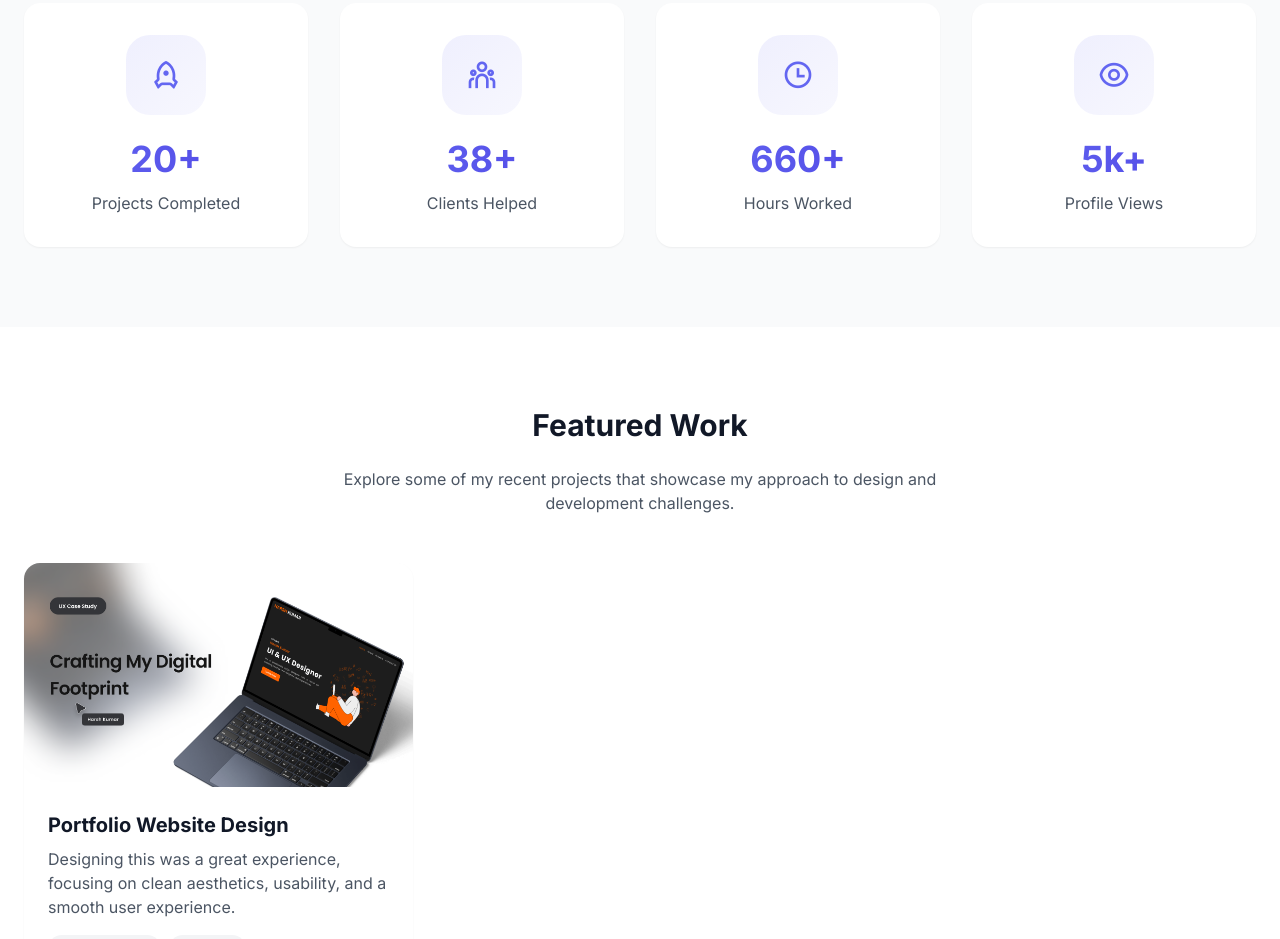
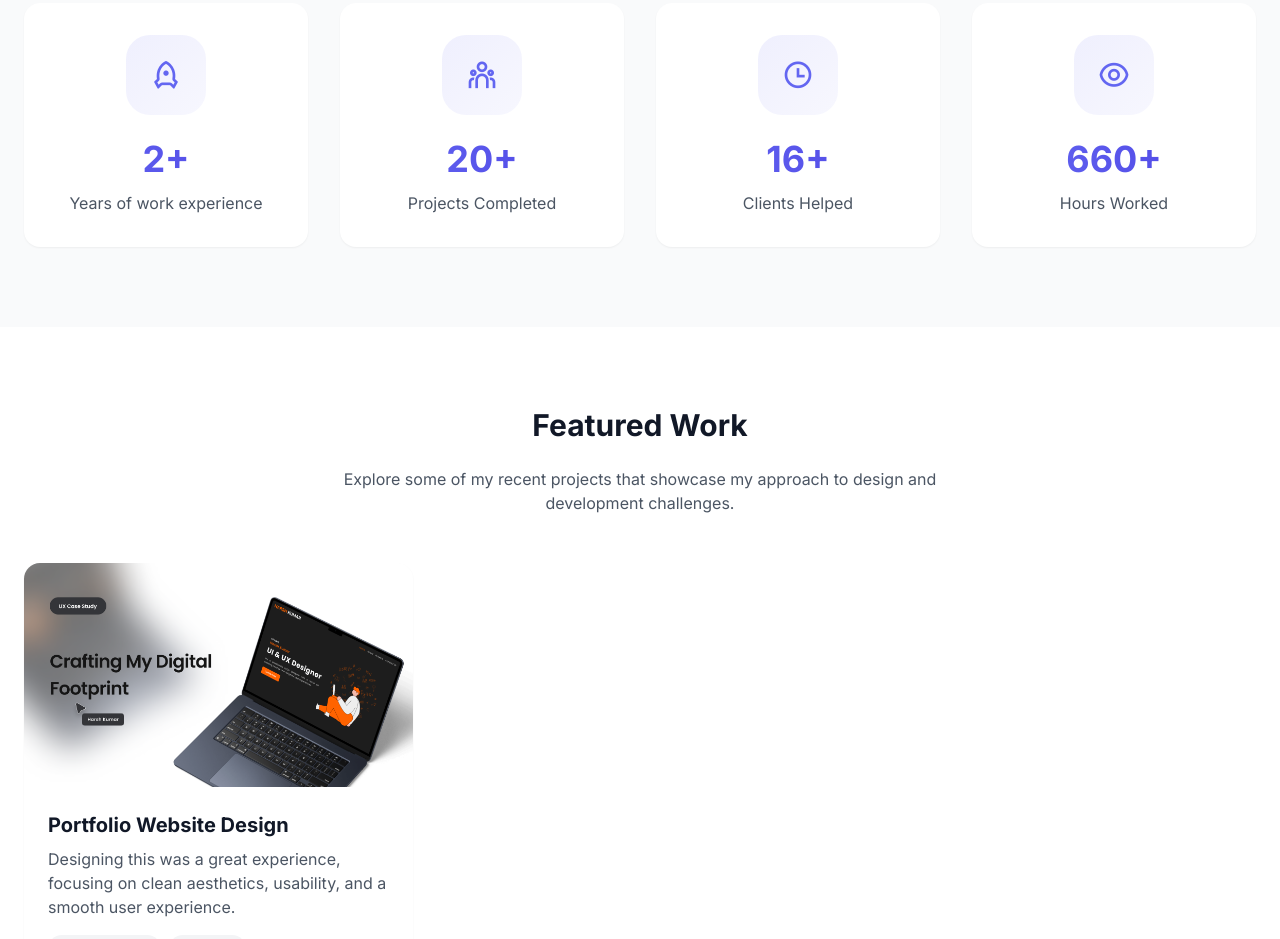
Before and after one commit to Harsh0897kumar/Harsh-Kumar, a plain HTML site: page index.html in a window 1280 px wide. Shown: the part 877-1816 px from the top of the page. Drawn offline with nearby package versions, Linux system fonts and the light colour scheme.

Commit message:
Update index.html

```diff
--- a/index.html
+++ b/index.html
@@ -413,8 +413,8 @@
                         <i class="ri-rocket-line ri-2x text-primary"></i>
                     </div>
                     <div class="text-4xl font-bold bg-clip-text text-transparent bg-gradient-to-r from-primary to-secondary mb-3 stat-number"
-                        data-value="20" data-suffix="+">0</div>
-                    <p class="text-gray-600">Projects Completed</p>
+                        data-value="2" data-suffix="+">0</div>
+                    <p class="text-gray-600">Years of work experience</p>
                 </div>
                 <div
                     class="bg-white p-8 rounded-lg shadow-sm text-center hover:shadow-lg transition-all transform hover:-translate-y-1 duration-300">
@@ -423,8 +423,8 @@
                         <i class="ri-team-line ri-2x text-primary"></i>
                     </div>
                     <div class="text-4xl font-bold bg-clip-text text-transparent bg-gradient-to-r from-primary to-secondary mb-3 stat-number"
-                        data-value="38" data-suffix="+">0</div>
-                    <p class="text-gray-600">Clients Helped</p>
+                        data-value="20" data-suffix="+">0</div>
+                    <p class="text-gray-600">Projects Completed</p>
                 </div>
                 <div
                     class="bg-white p-8 rounded-lg shadow-sm text-center hover:shadow-lg transition-all transform hover:-translate-y-1 duration-300">
@@ -433,8 +433,8 @@
                         <i class="ri-time-line ri-2x text-primary"></i>
                     </div>
                     <div class="text-4xl font-bold bg-clip-text text-transparent bg-gradient-to-r from-primary to-secondary mb-3 stat-number"
-                        data-value="660" data-suffix="+">0</div>
-                    <p class="text-gray-600">Hours Worked</p>
+                        data-value="16" data-suffix="+">0</div>
+                    <p class="text-gray-600">Clients Helped</p>
                 </div>
                 <div
                     class="bg-white p-8 rounded-lg shadow-sm text-center hover:shadow-lg transition-all transform hover:-translate-y-1 duration-300">
@@ -443,8 +443,8 @@
                         <i class="ri-eye-line ri-2x text-primary"></i>
                     </div>
                     <div class="text-4xl font-bold bg-clip-text text-transparent bg-gradient-to-r from-primary to-secondary mb-3 stat-number"
-                        data-value="5" data-suffix="k+">0</div>
-                    <p class="text-gray-600">Profile Views</p>
+                        data-value="660" data-suffix="+">0</div>
+                    <p class="text-gray-600">Hours Worked</p>
                 </div>
             </div>
         </div>
```
